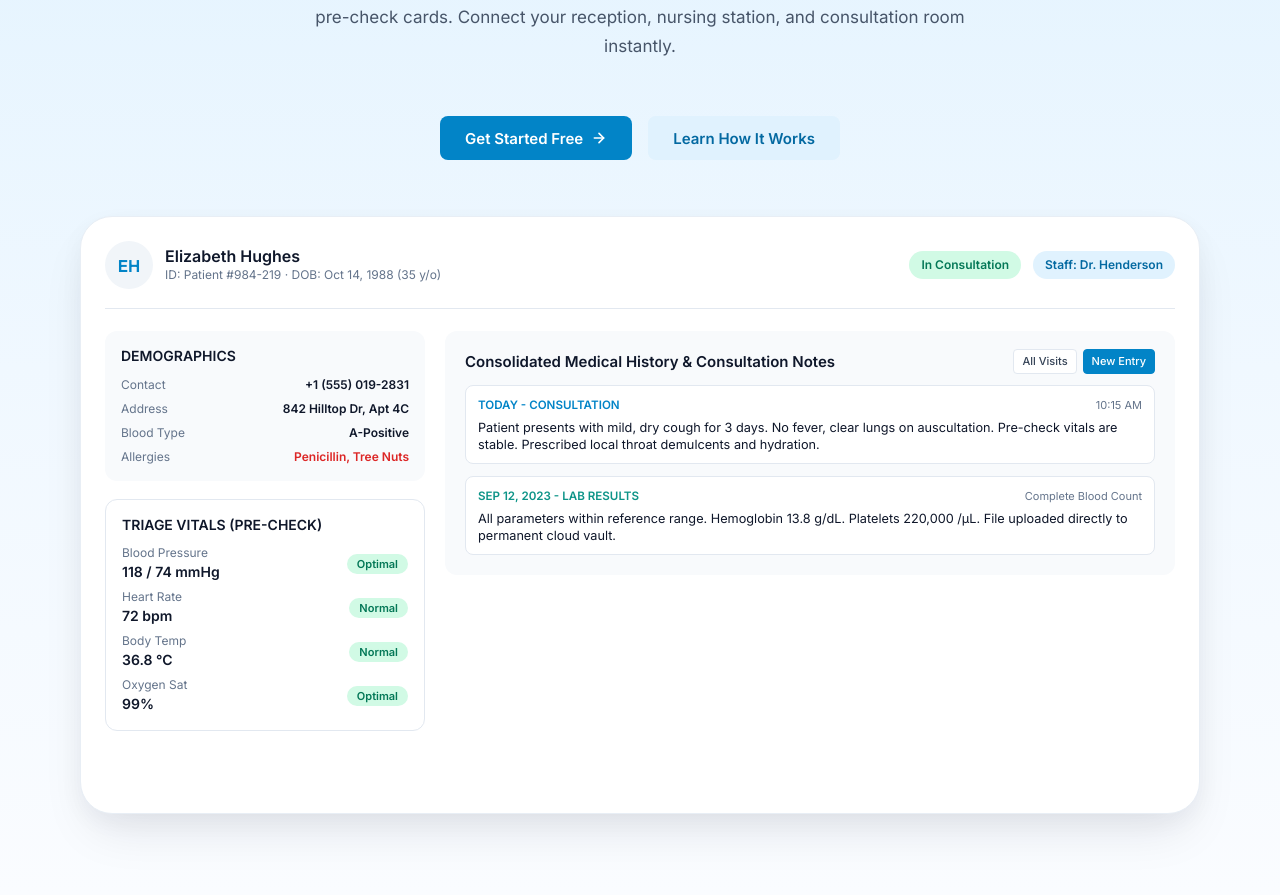
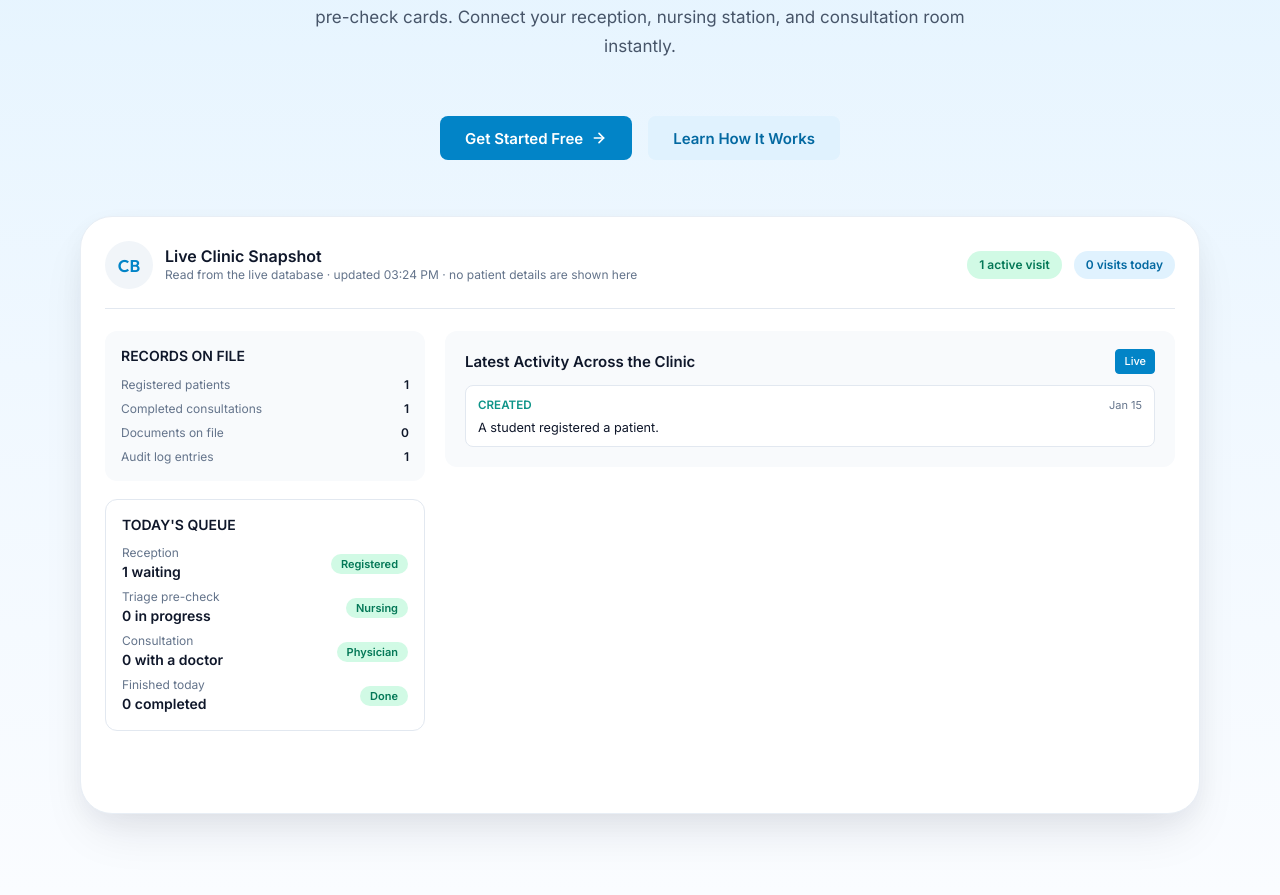
Before and after one commit to ka-nin/clinical-system, a Django app: page / in a window 1280 px wide. Shown: the part 354-1249 px from the top of the page. Run offline with Django 5.2, Linux system fonts and the light colour scheme; tables that the repository leaves empty hold one stand-in row (values such as "Sample post"); parts of the project's set-up code (start-up, migrations or seed data) failed here and were passed over.

Commit message:
Show live, anonymous data on the landing page; remove demo banner
The public page's sample patient card and audit log now read from the
database: counts, today's queue by stage and recent activity by role only,
with no names or patient details. The demo banner is removed.

Co-Authored-By: Claude Opus 5.5 <noreply@anthropic.com>

```diff
--- /dev/null
+++ b/apps/accounts/public.py
@@ -0,0 +1,93 @@
+"""Live but anonymous figures for the public landing page.
+
+The landing page can be seen without signing in, so nothing here may identify a patient or a staff member:
+only counts, stages, job roles and how long ago something happened.
+"""
+from django.core.cache import cache
+from django.utils import timezone
+
+from apps.audit.models import AuditEntry
+from apps.history.models import Attachment, Consultation, Visit
+from apps.patients.models import Patient
+
+CACHE_SECONDS = 30
+ROLE_WORDS = {"physician": "A physician", "nurse": "A nurse", "receptionist": "A receptionist", "administrator": "An administrator",
+              "student": "A student"}
+
+
+def _who(entry):
+    if entry.user is None:
+        return "The system"
+    profile = getattr(entry.user, "profile", None)
+    if profile and profile.role in ROLE_WORDS:
+        return ROLE_WORDS[profile.role]
+    return "An administrator" if entry.user.is_superuser else "A staff member"
+
+
+def _describe(entry):
+    """(badge, style, sentence) without names, patient details or free text."""
+    has_patient = entry.patient_id is not None
+    text = entry.text.lower()
+    if entry.kind == AuditEntry.Kind.CREATED:
+        return "CREATED", "green", "registered a patient" if has_patient else "created an account"
+    if entry.kind == AuditEntry.Kind.AUTHORIZED:
+        return "AUTHORIZED", "green", "opened a patient record" if has_patient else "searched the directory"
+    if entry.kind == AuditEntry.Kind.MODIFIED:
+        if "vital" in text:
+            what = "recorded triage vitals"
+        elif "consultation" in text or "medical records" in text:
+            what = "updated consultation notes"
+        elif "prescri" in text:
+            what = "added a prescription"
+        elif "lab result" in text:
+            what = "added a lab result"
+        elif "file" in text:
+            what = "managed a patient document"
+        else:
+            what = "updated a record" if has_patient else "updated an account"
+        return "MODIFIED", "blue", what
+    return "SYSTEM", "gray", "ran a scheduled task"
+
+
+def _ago(moment):
+    seconds = int((timezone.now() - moment).total_seconds())
+    if seconds < 60:
+        return "just now"
+    if seconds < 3600:
+        return f"{seconds // 60} min ago"
+    if seconds < 86400:
+        return f"{seconds // 3600} h ago"
+    return timezone.localtime(moment).strftime("%b %d")
+
+
+def recent_activity(limit):
+    entries = (AuditEntry.objects.exclude(kind__in=[AuditEntry.Kind.SIGN_IN, AuditEntry.Kind.SIGN_IN_FAILED])
+               .select_related("user", "user__profile")[:limit])
+    rows = []
+    for e in entries:
+        badge, style, what = _describe(e)
+        rows.append({"who": _who(e), "what": what, "badge": badge, "style": style, "ago": _ago(e.created_at)})
+    return rows
+
+
+def snapshot():
+    data = cache.get("public-snapshot")
+    if data is not None:
+        return data
+    day_start = timezone.localtime().replace(hour=0, minute=0, second=0, microsecond=0)
+    active = Visit.objects.filter(status__in=Visit.ACTIVE)
+    stages = {s: active.filter(status=s).count() for s in (Visit.Status.REGISTERED, Visit.Status.IN_TRIAGE, Visit.Status.WITH_DOCTOR)}
+    data = {
+        "updated": timezone.localtime().strftime("%I:%M %p"),
+        "patients": Patient.objects.count(),
+        "visits_today": Visit.objects.filter(registered_at__gte=day_start).exclude(status=Visit.Status.CANCELLED).count(),
+        "consultations": Consultation.objects.filter(completed_at__isnull=False).count(),
+        "documents": Attachment.objects.filter(withdrawn_at__isnull=True).count(),
+        "active": active.count(),
+        "registered": stages[Visit.Status.REGISTERED], "in_triage": stages[Visit.Status.IN_TRIAGE], "with_doctor": stages[Visit.Status.WITH_DOCTOR],
+        "completed_today": Visit.objects.filter(completed_at__gte=day_start).count(),
+        "audit_total": AuditEntry.objects.count(),
+        "activity": recent_activity(4),
+    }
+    cache.set("public-snapshot", data, CACHE_SECONDS)
+    return data
--- a/apps/accounts/views.py
+++ b/apps/accounts/views.py
@@ -22,6 +22,12 @@ User = get_user_model()
 
 PENDING_2FA = "pending_2fa"
 PENDING_MINUTES = 5
+
+
+def landing(request):
+    from .public import snapshot
+
+    return render(request, "landing.html", {"live": snapshot()})
 
 
 class CareLoginView(LoginView):
--- a/config/urls.py
+++ b/config/urls.py
@@ -1,12 +1,11 @@
 from django.contrib import admin
 from django.contrib.auth import views as auth_views
 from django.urls import include, path
-from django.views.generic import TemplateView
 
-from apps.accounts.views import CareLoginView
+from apps.accounts.views import CareLoginView, landing
 
 urlpatterns = [
-    path("", TemplateView.as_view(template_name="landing.html"), name="home"),
+    path("", landing, name="home"),
     path("admin/", admin.site.urls),
     path("login/", CareLoginView.as_view(), name="login"),
     path("logout/", auth_views.LogoutView.as_view(), name="logout"),
--- a/templates/base.html
+++ b/templates/base.html
@@ -12,7 +12,6 @@
   {% block extra_head %}{% endblock %}
 </head>
 <body>
-  {% if demo_mode %}<div class="demobar" role="note">Demo system for learning purposes. Do not enter real patient information.</div>{% endif %}
   {% block body %}{% endblock %}
   <script src="{% static 'js/app.js' %}" defer></script>
 </body>
--- a/templates/landing.html
+++ b/templates/landing.html
@@ -15,56 +15,56 @@
         <a href="#flow" class="btn btn--soft btn--lg">Learn How It Works</a>
       </div>
 
-      <div class="record" aria-label="Sample patient record">
+      <div class="record" aria-label="Live clinic snapshot">
         <div class="record__head">
           <div class="record__who">
-            <span class="avatar">EH</span>
+            <span class="avatar">CB</span>
             <div>
-              <div class="record__name">Elizabeth Hughes</div>
-              <div class="record__meta">ID: Patient #984-219 · DOB: Oct 14, 1988 (35 y/o)</div>
+              <div class="record__name">Live Clinic Snapshot</div>
+              <div class="record__meta">Read from the live database · updated {{ live.updated }} · no patient details are shown here</div>
             </div>
           </div>
           <div class="record__badges">
-            <span class="chip chip--green">In Consultation</span>
-            <span class="chip chip--blue">Staff: Dr. Henderson</span>
+            <span class="chip chip--green">{{ live.active }} active visit{{ live.active|pluralize }}</span>
+            <span class="chip chip--blue">{{ live.visits_today }} visit{{ live.visits_today|pluralize }} today</span>
           </div>
         </div>
 
         <div class="record__body">
           <div class="record__left">
             <div class="panel panel--tint">
-              <h3 class="panel__title">DEMOGRAPHICS</h3>
+              <h3 class="panel__title">RECORDS ON FILE</h3>
               <dl class="kv">
-                <div><dt>Contact</dt><dd>+1 (555) 019-2831</dd></div>
-                <div><dt>Address</dt><dd>842 Hilltop Dr, Apt 4C</dd></div>
-                <div><dt>Blood Type</dt><dd>A-Positive</dd></div>
-                <div><dt>Allergies</dt><dd class="text-danger">Penicillin, Tree Nuts</dd></div>
+                <div><dt>Registered patients</dt><dd>{{ live.patients }}</dd></div>
+                <div><dt>Completed consultations</dt><dd>{{ live.consultations }}</dd></div>
+                <div><dt>Documents on file</dt><dd>{{ live.documents }}</dd></div>
+                <div><dt>Audit log entries</dt><dd>{{ live.audit_total }}</dd></div>
               </dl>
             </div>
             <div class="panel panel--bordered">
-              <h3 class="panel__title">TRIAGE VITALS (PRE-CHECK)</h3>
+              <h3 class="panel__title">TODAY'S QUEUE</h3>
               <ul class="vitals">
-                <li><div><span>Blood Pressure</span><strong>118 / 74 mmHg</strong></div><em class="tag-ok">Optimal</em></li>
-                <li><div><span>Heart Rate</span><strong>72 bpm</strong></div><em class="tag-ok">Normal</em></li>
-                <li><div><span>Body Temp</span><strong>36.8 °C</strong></div><em class="tag-ok">Normal</em></li>
-                <li><div><span>Oxygen Sat</span><strong>99%</strong></div><em class="tag-ok">Optimal</em></li>
+                <li><div><span>Reception</span><strong>{{ live.registered }} waiting</strong></div><em class="tag-ok">Registered</em></li>
+                <li><div><span>Triage pre-check</span><strong>{{ live.in_triage }} in progress</strong></div><em class="tag-ok">Nursing</em></li>
+                <li><div><span>Consultation</span><strong>{{ live.with_doctor }} with a doctor</strong></div><em class="tag-ok">Physician</em></li>
+                <li><div><span>Finished today</span><strong>{{ live.completed_today }} completed</strong></div><em class="tag-ok">Done</em></li>
               </ul>
             </div>
           </div>
 
           <div class="record__right panel panel--tint">
             <div class="record__right-head">
-              <h3>Consolidated Medical History &amp; Consultation Notes</h3>
-              <div class="seg"><span class="seg__item">All Visits</span><span class="seg__item seg__item--on">New Entry</span></div>
+              <h3>Latest Activity Across the Clinic</h3>
+              <div class="seg"><span class="seg__item seg__item--on">Live</span></div>
             </div>
+            {% for a in live.activity %}
             <article class="note">
-              <div class="note__top"><span class="note__label">TODAY - CONSULTATION</span><span class="note__time">10:15 AM</span></div>
-              <p>Patient presents with mild, dry cough for 3 days. No fever, clear lungs on auscultation. Pre-check vitals are stable. Prescribed local throat demulcents and hydration.</p>
+              <div class="note__top"><span class="note__label{% if a.style == 'green' %} note__label--teal{% endif %}">{{ a.badge }}</span><span class="note__time">{{ a.ago }}</span></div>
+              <p>{{ a.who }} {{ a.what }}.</p>
             </article>
-            <article class="note">
-              <div class="note__top"><span class="note__label note__label--teal">SEP 12, 2023 - LAB RESULTS</span><span class="note__time">Complete Blood Count</span></div>
-              <p>All parameters within reference range. Hemoglobin 13.8 g/dL. Platelets 220,000 /µL. File uploaded directly to permanent cloud vault.</p>
-            </article>
+            {% empty %}
+            <article class="note"><p>No activity yet. Sign in and register the first patient to see it appear here.</p></article>
+            {% endfor %}
           </div>
         </div>
       </div>
@@ -189,12 +189,13 @@
           </li>
         </ul>
 
-        <div class="audit" aria-label="Sample audit log">
-          <div class="audit__head"><span class="audit__title"><i class="dot"></i>LIVE AUDIT LOGS (PHI TRACK)</span><span class="audit__upd">Updated just now</span></div>
-          <div class="audit__row"><div><p><strong>Dr. Clara Henderson —</strong> Accessed Patient File</p><small>Target: Elizabeth Hughes · Timestamp: 11:42:01 AM</small></div><span class="status status--green">AUTHORIZED</span></div>
-          <div class="audit__row"><div><p><strong>Nurse David Lee —</strong> Updated Vitals / BP</p><small>Target: Elizabeth Hughes · Timestamp: 11:38:15 AM</small></div><span class="status status--blue">MODIFIED</span></div>
-          <div class="audit__row"><div><p><strong>Staff Admin Sarah Cole —</strong> Registered New Patient</p><small>Target: Thomas Vance · Timestamp: 11:15:30 AM</small></div><span class="status status--green">CREATED</span></div>
-          <div class="audit__row"><div><p><strong>System System Integration —</strong> Scheduled Data Backup</p><small>Target: Data Vault #4 · Timestamp: 10:55:12 AM</small></div><span class="status status--gray">SYSTEM</span></div>
+        <div class="audit" aria-label="Live audit log (anonymised)">
+          <div class="audit__head"><span class="audit__title"><i class="dot"></i>LIVE AUDIT LOG</span><span class="audit__upd">Updated {{ live.updated }}</span></div>
+          {% for a in live.activity %}
+          <div class="audit__row"><div><p><strong>{{ a.who }} —</strong> {{ a.what }}</p><small>{{ a.ago }} · names and patient details are only visible to signed-in staff</small></div><span class="status status--{{ a.style }}">{{ a.badge }}</span></div>
+          {% empty %}
+          <div class="audit__row"><div><p>No activity recorded yet.</p></div></div>
+          {% endfor %}
         </div>
       </div>
     </div>
```
Also changed, not shown: tests/test_deploy.py (+3 -6 lines), tests/test_landing.py (added, +44 -0 lines).
